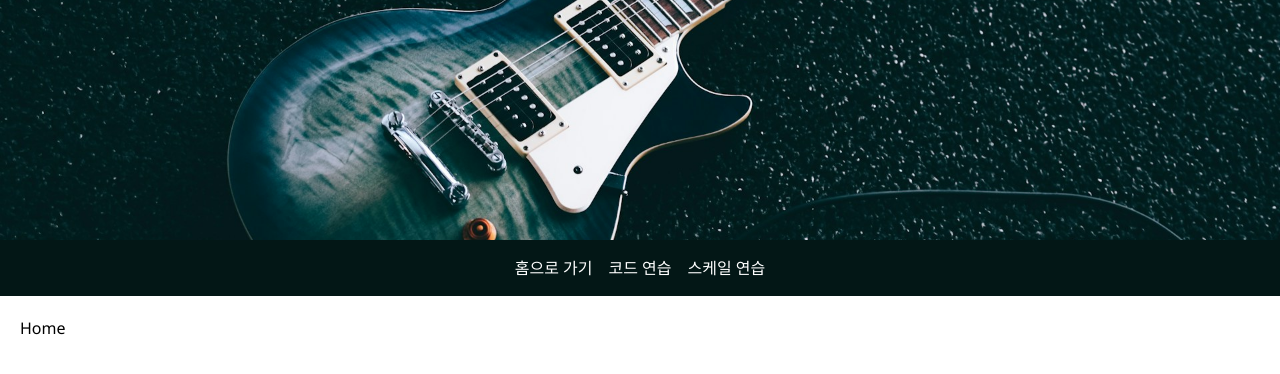
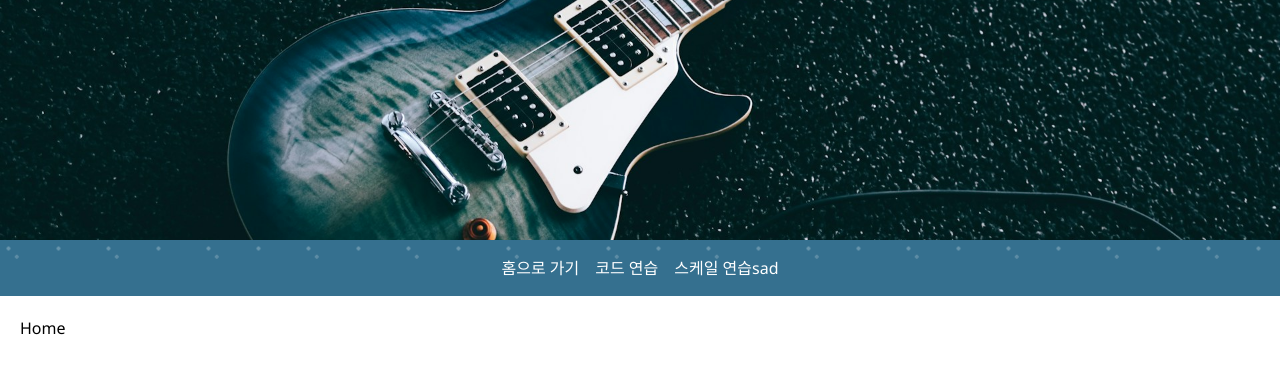
Before and after one commit to dongtony12/guitar-lesson, a Next.js app: page / in a window 1280 px wide. Shown: the top 374 px of the page. Built offline with nearby package versions, Linux system fonts and the light colour scheme.

Commit message:
navbar ㅅㅔ팅

```diff
--- a/src/components/root/Header.tsx
+++ b/src/components/root/Header.tsx
@@ -8,8 +8,8 @@ const Header = () => {
         <Image
           src="/guitar-cover.jpg"
           alt="Guitar Cover"
-          layout="fill"
-          objectFit="cover"
+          object-fit="cover"
+          fill={true}
           className="w-full h-60 object-cover"
         />
       </div>
--- a/src/components/root/Navbar.module.css
+++ b/src/components/root/Navbar.module.css
@@ -1,5 +1,5 @@
 .starryBackground {
-  background: rgb(3, 23, 22);
+  background: #35708f;
   position: relative;
   overflow: hidden;
 }
@@ -14,7 +14,7 @@
   height: 200%;
   background: transparent;
   z-index: 1;
-  pointer-events: none;
+  /* pointer-events: none; */
 }
 
 .starryBackground::before {
@@ -23,8 +23,8 @@
     rgba(255, 255, 255, 0.25) 2px,
     transparent 2px
   );
-  background-size: 75px 75px;
-  animation: animateStars 50s linear infinite;
+  background-size: 50px 50px;
+  animation: animateStars 60s linear infinite;
 }
 
 .starryBackground::after {
@@ -33,8 +33,8 @@
     rgba(255, 255, 255, 0.2) 2px,
     transparent 2px
   );
-  background-size: 150px 150px;
-  animation: animateStars 100s linear infinite;
+  background-size: 100px 100px;
+  animation: animateStars 120s linear infinite;
 }
 
 @keyframes animateStars {
@@ -42,6 +42,6 @@
     transform: translate3d(0px, 0px, 0px);
   }
   100% {
-    transform: translate3d(-1000px, -1000px, 0px);
+    transform: translate3d(-500px, -500px, 0px);
   }
 }
--- a/src/components/root/Navbar.tsx
+++ b/src/components/root/Navbar.tsx
@@ -6,14 +6,14 @@ const NavBar: React.FC = () => {
   return (
     <nav className={`${styles.starryBackground} p-4`}>
       <ul className="flex space-x-4 justify-center">
-        <li className="text-white hover:text-gray-200">
+        <li className="text-white hover:text-gray-400 cursor-pointer">
           <Link href="/">홈으로 가기</Link>
         </li>
-        <li className="text-white hover:text-gray-200">
+        <li className="text-white hover:text-gray-400 cursor-pointer">
           <Link href="/chord-practice">코드 연습</Link>
         </li>
-        <li className="text-white hover:text-gray-200">
-          <Link href="/scale-practice">스케일 연습</Link>
+        <li className="text-white hover:text-gray-400 cursor-pointer">
+          <Link href="/scale-practice">스케일 연습sad</Link>
         </li>
       </ul>
     </nav>
```
Also changed, not shown: public/svg/star.svg (added).
